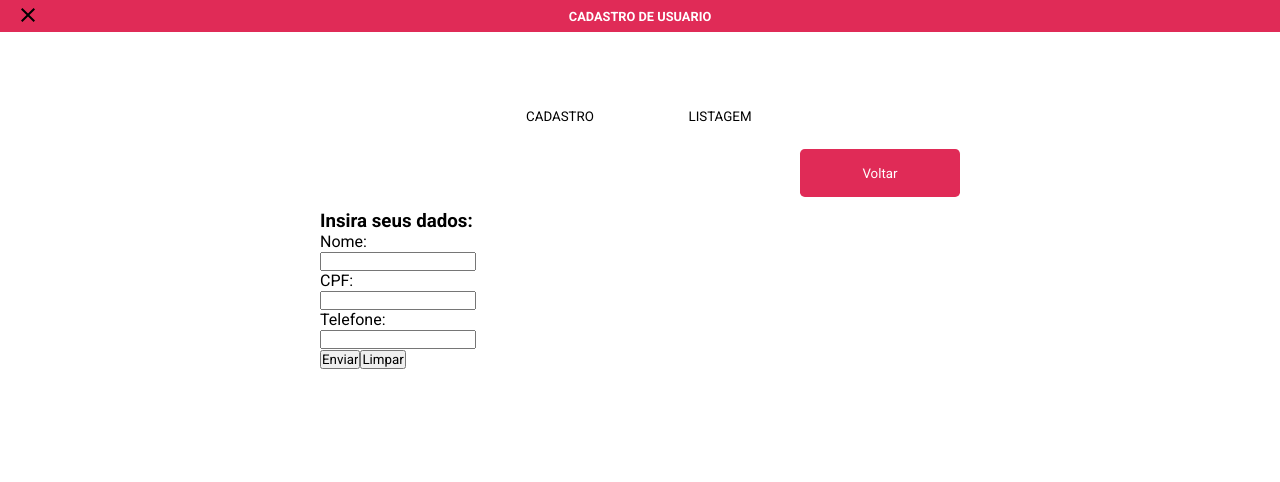
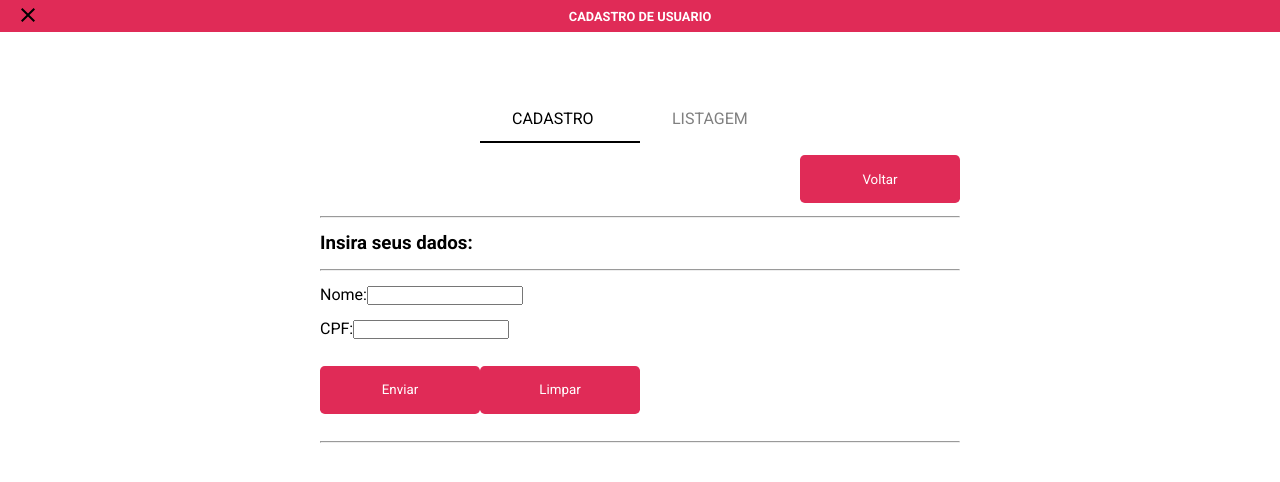
Before and after one commit to PaulinMarcio/EV-Challenge, a Vue app: page / in a window 1280 px wide. Both pictures are taken after a click on the button "Cadastrar novo usuario". Shown: the top 482 px of the page. Built offline with nearby package versions, Linux system fonts and the light colour scheme; the HTML template or start-up script is replaced by a standard one.

Commit message:
feat: navbar WIP
WIP navbar

```diff
--- a/package.json
+++ b/package.json
@@ -10,7 +10,6 @@
   "dependencies": {
     "axios": "^0.27.2",
     "core-js": "^3.8.3",
-    "miragejs": "^0.1.43",
     "v-mask": "^2.3.0",
     "vue": "^2.6.14",
     "vue-router": "^3.5.1",
@@ -20,6 +19,7 @@
     "@vue/cli-plugin-babel": "~5.0.0",
     "@vue/cli-plugin-router": "~5.0.0",
     "@vue/cli-service": "~5.0.0",
+    "miragejs": "^0.1.46",
     "vue-template-compiler": "^2.6.14"
   }
 }
--- a/src/components/Navbar.vue
+++ b/src/components/Navbar.vue
@@ -1,11 +1,11 @@
 <template>
   <div class="nav-container flex">
     <div class="bar flex">
-      <button class="btn" id="bcad">CADASTRO</button>
-      <button class="btn sel" id="blist">LISTAGEM</button>
+      <p class="" id="bcad">CADASTRO</p>
+      <p class="sel" id="blist">LISTAGEM</p>
     </div>
     <button class="new" id="new" @click="change()">Cadastrar novo usuario</button>
-    <div class="table" id="table">
+    <section class="table" id="table">
       <table class="flex">
         <hr>
         <tr class="flex">
@@ -43,20 +43,32 @@
         </tr>
         <hr>
       </table>
-    </div>
-    <div class="hidden" id="cadastro">
-      <h3>Insira seus dados:</h3>
+    </section>
+
+    <section class="hidden" id="cadastro">
+
       <form>
-        <label for="username">Nome:</label><br>
-        <input type="text" id="name" name="name"><br>
-        <label for="cpf">CPF:</label><br>
-        <input type="text" id="cpf" name="cpf"><br>
-        <label for="tel">Telefone:</label><br>
-        <input type="text" id="tel" name="tel"><br>
-        <input type="submit" value="Enviar">
-        <input type="reset" value="Limpar">
+        <hr>
+        <h3>Insira seus dados:</h3>
+        <hr>
+        <span>
+          <label for="username">Nome:</label>
+          <input type="text" id="name" name="name"><br>
+        </span>
+
+        <span>
+          <label for="cpf">CPF:</label>
+          <input type="text" id="cpf" name="cpf"><br>
+        </span>
+
+        <span>
+          <input class="new" type="submit" value="Enviar">
+          <input class="new" type="reset" value="Limpar">
+        </span>
+
+        <hr>
       </form>
-    </div>
+    </section>
   </div>
 </template>
 
@@ -101,15 +113,19 @@ export default {
   display: none;
 }
 
-.sel {
-  border-bottom: 2px solid black;
+.sel
+{
+  color: black !important;
+  border-bottom: 2px solid black !important;
 }
 
-.btn {
+.bar p {
   width: 25%;
+  color: gray;
   background-color: transparent;
   padding: 2% 5%;
   border: none;
+
 }
 
 .bar button,
@@ -171,4 +187,11 @@ td {
   background-color: transparent;
   border: none;
 }
+
+form{
+  display: grid;
+  column-count: 5;
+  row-gap: 10%;
+}
+
 </style>
```
Also changed, not shown: 2 other files (tests, documents, lock files or other folders).
